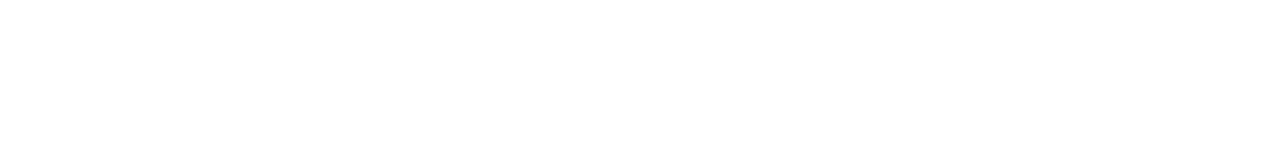
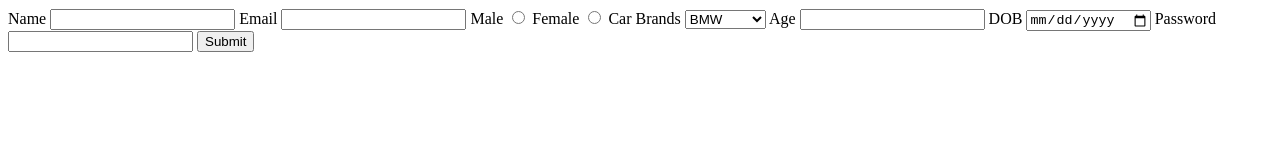
Before and after one commit to acciojob/signup-form-car-mr-robot469, a website: page main.html in a window 1280 px wide. Drawn offline with Linux system fonts and the light colour scheme.

Commit message:
Update main.html

```diff
--- a/main.html
+++ b/main.html
@@ -7,6 +7,51 @@
 </head>
 
 <body>
+	<!DOCTYPE html>
+<html lang="en">
+<head>
+    <meta charset="UTF-8">
+    <meta http-equiv="X-UA-Compatible" content="IE=edge">
+    <meta name="viewport" content="width=device-width, initial-scale=1.0">
+    <title>signupFormCar</title>
+</head>
+<body>
+    <form method="post">
+
+      <label for="name">Name</label>
+      <input type="text" name="name" id="name" required>
+
+      <label for="email">Email</label>
+      <input type="email" name="email" id="email" required>
+
+      <label for="gender">Male</label>
+      <input type="radio" name="gender" id="gender" required>
+
+      <label for="gender">Female</label>
+      <input type="radio" name="gender" id="gender" required>
+
+      <label for="cars">Car Brands</label>
+      <select name="cars" id="cars">
+        <option value="">BMW</option>
+        <option value="">Audi</option>
+        <option value="">Mercedez</option>
+      </select>
+
+      <label for="age">Age</label>
+      <input type="number" name="age" id="age" required>
+
+      <label for="dob">DOB</label>
+      <input type="date" name="dob" id="dob" required>
+
+      <label for="password">Password</label>
+      <input type="password" name="password" id="password">
+
+      <button type="submit">Submit</button>
+
+    </form>
+
+</body>
+</html>
 	<!-- the entire body must be written by student -->
     <script type="text/javascript" src="./script.js">
 </script>
```
